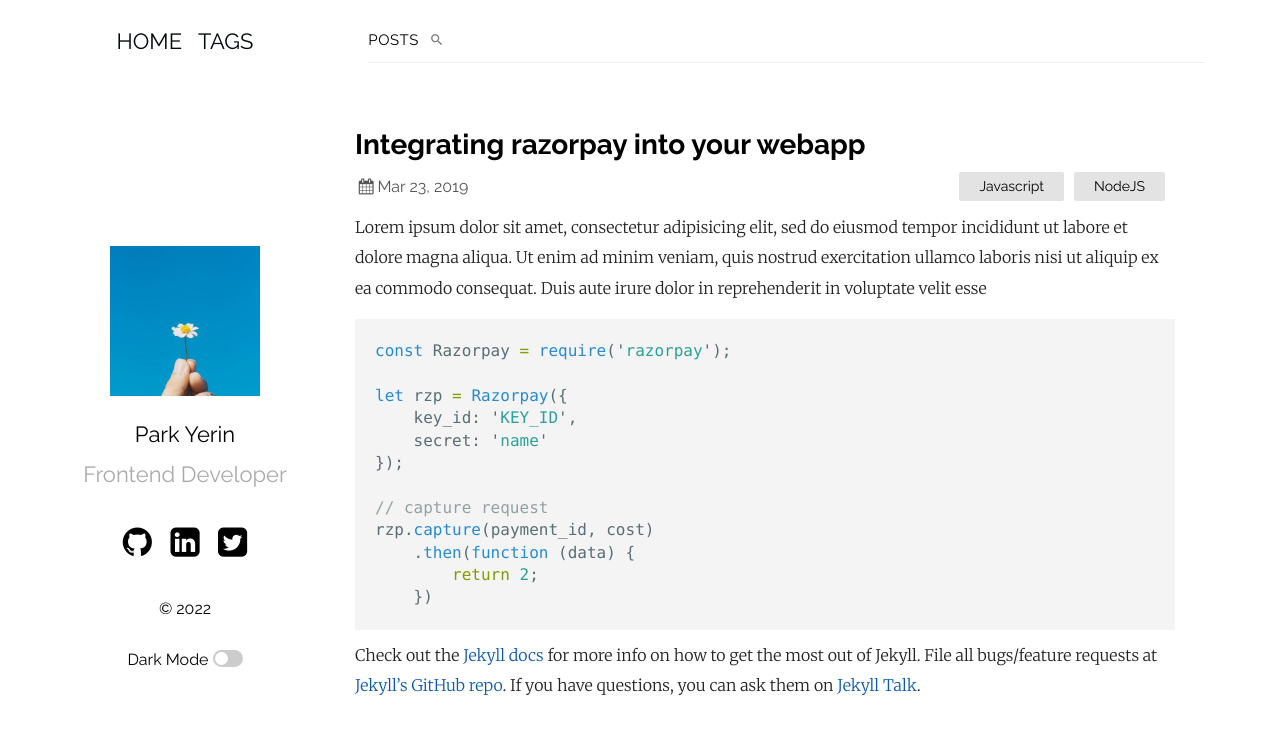
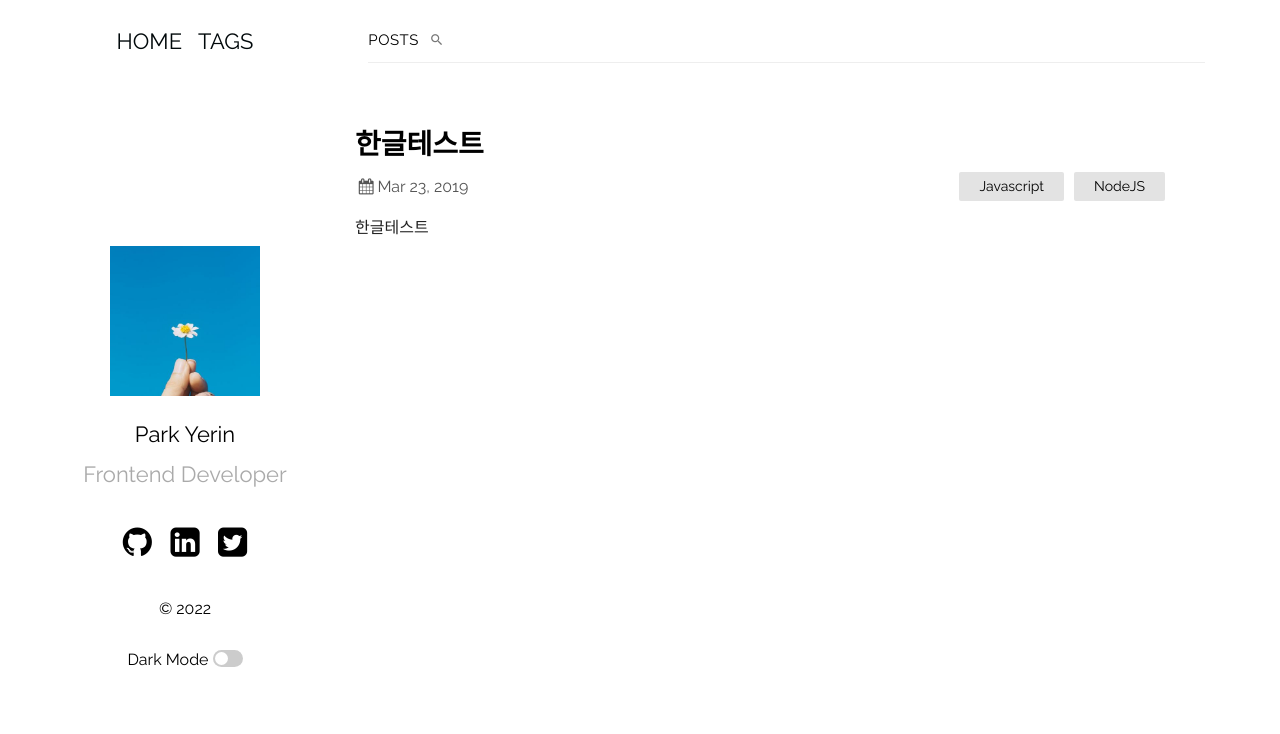
Before and after one commit to lvest/lvest.github.io, a Jekyll site: the page built from _posts/2019-03-23-welcome-to-jekyll copy 2.markdown, in a window 1280 px wide and 900 px high. Shown: the top 734 px of the window. Built offline with Jekyll 4.4.1, drawn with Linux system fonts in a browser that asks for light colours.

Commit message:
한글 테스트

````diff
--- a/_posts/2019-03-23-welcome-to-jekyll copy 2.markdown
+++ b/_posts/2019-03-23-welcome-to-jekyll copy 2.markdown
@@ -1,28 +1,8 @@
 ---
 layout: post
-title:  "Integrating razorpay into your webapp"
-date:   2019-03-23 21:03:36 +0530
+title: "한글테스트"
+date: 2019-03-23 21:03:36 +0530
 categories: Javascript NodeJS
 ---
-Lorem ipsum dolor sit amet, consectetur adipisicing elit, sed do eiusmod tempor incididunt ut labore et dolore magna aliqua. Ut enim ad minim veniam, quis nostrud exercitation ullamco laboris nisi ut aliquip ex ea commodo consequat. Duis aute irure dolor in reprehenderit in voluptate velit esse
 
-```javascript
-const Razorpay = require('razorpay');
-
-let rzp = Razorpay({
-	key_id: 'KEY_ID',
-	secret: 'name'
-});
-
-// capture request
-rzp.capture(payment_id, cost)
-	.then(function (data) {
-		return 2;
-	})
-```
-
-Check out the [Jekyll docs][jekyll-docs] for more info on how to get the most out of Jekyll. File all bugs/feature requests at [Jekyll’s GitHub repo][jekyll-gh]. If you have questions, you can ask them on [Jekyll Talk][jekyll-talk].
-
-[jekyll-docs]: https://jekyllrb.com/docs/home
-[jekyll-gh]:   https://github.com/jekyll/jekyll
-[jekyll-talk]: https://talk.jekyllrb.com/
+한글테스트
````
